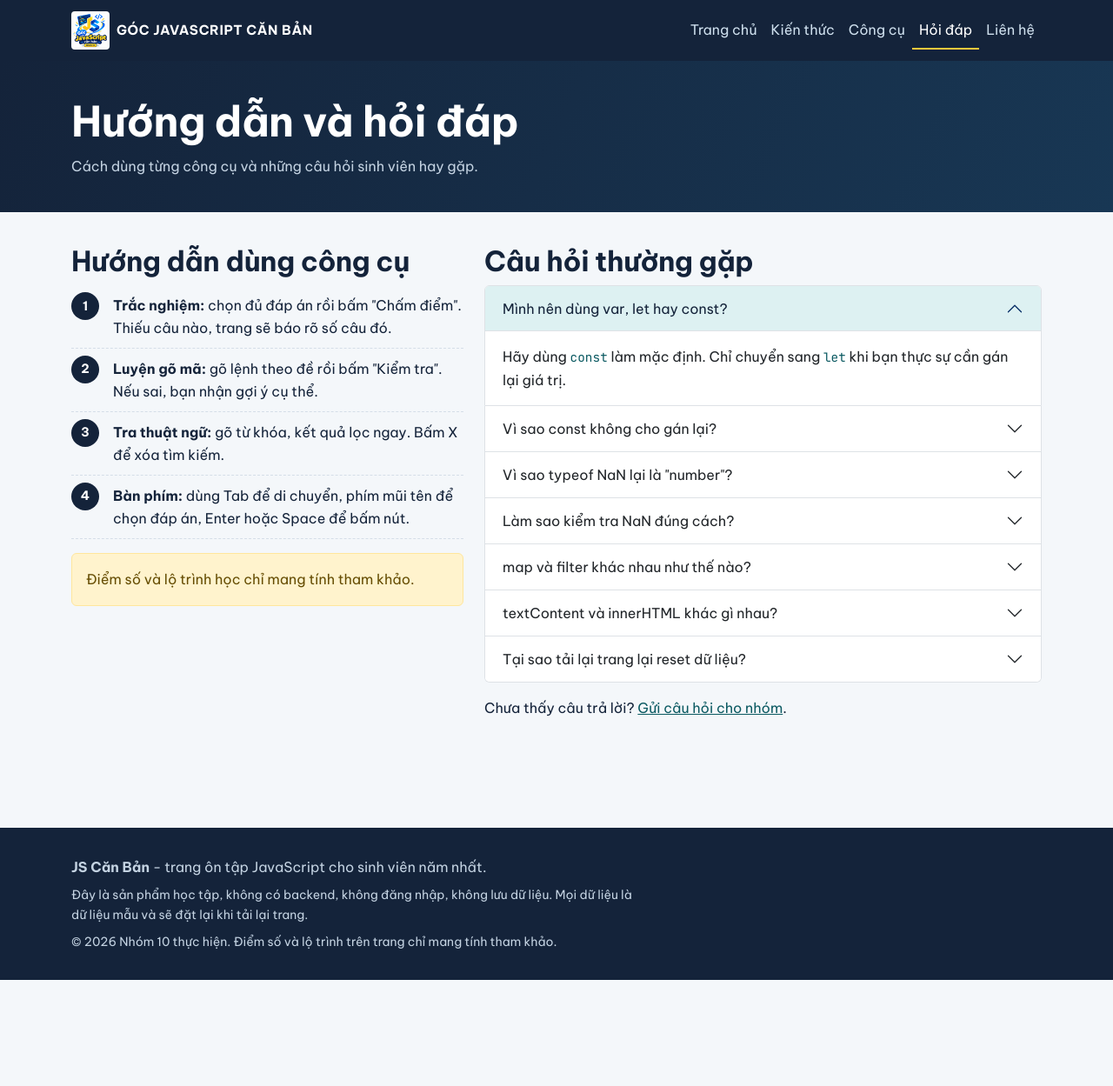
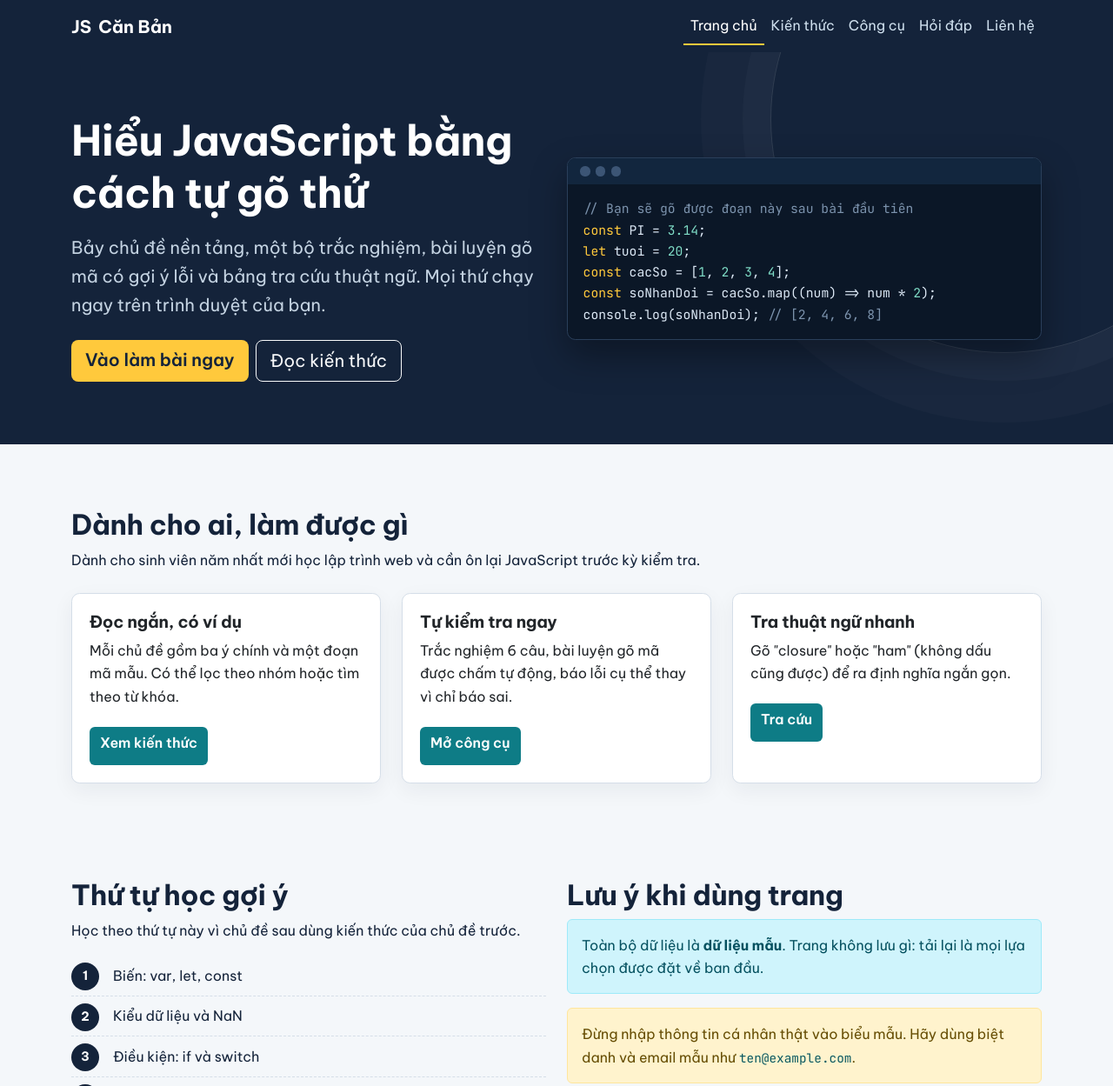
Before and after one commit to hophoang200-ship-it/Goc-Javascript-CanBan, a plain HTML site: page index.html in a window 1280 px wide. Shown: the top 1249 px of the page at 87% size. Before the commit the page ends 1127 px from the top, so only its background shows below. Drawn offline with nearby package versions, Linux system fonts and the light colour scheme.

Commit message:
Update index.html

```diff
--- a/index.html
+++ b/index.html
@@ -3,11 +3,11 @@
 <head>
 <meta charset="UTF-8">
 <meta name="viewport" content="width=device-width, initial-scale=1">
-<title>Hỏi đáp | JS Căn Bản</title>
-<meta name="description" content="Hướng dẫn dùng công cụ và câu hỏi thường gặp về JavaScript căn bản.">
+<title>Trang chủ | JS Căn Bản</title>
+<meta name="description" content="Ôn tập JavaScript căn bản cho sinh viên: kiến thức, trắc nghiệm, luyện gõ mã, tra thuật ngữ.">
 <link rel="preconnect" href="https://fonts.googleapis.com">
 <link rel="preconnect" href="https://fonts.gstatic.com" crossorigin>
-<link href="https://fonts.googleapis.com/css2?family=Be+Vietnam+Pro:wght@400;600;700&family=JetBrains+Mono:wght@400;600&display=swap" rel="stylesheet">
+<link href="https://fonts.googleapis.com/css2?family=Be+Vietnam+Pro:wght@400;600;700&amp;family=JetBrains+Mono:wght@400;600&amp;display=swap" rel="stylesheet">
 <link rel="stylesheet" href="https://cdnjs.cloudflare.com/ajax/libs/bootstrap/5.3.3/css/bootstrap.min.css">
 <link rel="stylesheet" href="styles.css">
 </head>
@@ -16,88 +16,130 @@
 <header>
   <nav class="navbar navbar-expand-md site-nav" aria-label="Điều hướng chính">
     <div class="container">
-      <a class="navbar-brand" href="index.html">
-      <img class="brand-logo" src="anhlogonhom10.png" alt="JS Căn Bản">
-      <span class="brand-team">GÓC JAVASCRIPT CĂN BẢN</span>
-      </a>
+      <a class="navbar-brand" href="index.html"><span class="brand-mark">JS</span> Căn Bản</a>
       <button class="navbar-toggler" type="button" data-bs-toggle="collapse" data-bs-target="#menu-chinh" aria-controls="menu-chinh" aria-expanded="false" aria-label="Mở menu">
         <span class="navbar-toggler-icon"></span>
       </button>
       <div class="collapse navbar-collapse" id="menu-chinh">
-        <ul class="navbar-nav ms-auto"><li class="nav-item"><a class="nav-link" href="index.html">Trang chủ</a></li><li class="nav-item"><a class="nav-link" href="kien-thuc.html">Kiến thức</a></li><li class="nav-item"><a class="nav-link" href="cong-cu.html">Công cụ</a></li><li class="nav-item"><a class="nav-link active" href="hoi-dap.html" aria-current="page">Hỏi đáp</a></li><li class="nav-item"><a class="nav-link" href="lien-he.html">Liên hệ</a></li></ul>
+        <ul class="navbar-nav ms-auto"><li class="nav-item"><a class="nav-link active" href="index.html" aria-current="page">Trang chủ</a></li><li class="nav-item"><a class="nav-link" href="kien-thuc.html">Kiến thức</a></li><li class="nav-item"><a class="nav-link" href="cong-cu.html">Công cụ</a></li><li class="nav-item"><a class="nav-link" href="hoi-dap.html">Hỏi đáp</a></li><li class="nav-item"><a class="nav-link" href="lien-he.html">Liên hệ</a></li></ul>
       </div>
     </div>
   </nav>
 </header>
 <main id="noi-dung-chinh">
 
-<div class="tieu-de-trang"><div class="container">
-  <h1>Hướng dẫn và hỏi đáp</h1>
-  <p>Cách dùng từng công cụ và những câu hỏi sinh viên hay gặp.</p>
-</div></div>
-
-<section class="khoi-tight" aria-labelledby="tieu-de-huong-dan">
+<section class="hero" aria-labelledby="tieu-de-hero">
   <div class="container">
-    <div class="row g-4">
-      <div class="col-lg-5">
-        <h2 id="tieu-de-huong-dan">Hướng dẫn dùng công cụ</h2>
-        <ol class="lo-trinh">
-          <li><strong>Trắc nghiệm:</strong> chọn đủ đáp án rồi bấm "Chấm điểm". Thiếu câu nào, trang sẽ báo rõ số câu đó.</li>
-          <li><strong>Luyện gõ mã:</strong> gõ lệnh theo đề rồi bấm "Kiểm tra". Nếu sai, bạn nhận gợi ý cụ thể.</li>
-          <li><strong>Tra thuật ngữ:</strong> gõ từ khóa, kết quả lọc ngay. Bấm X để xóa tìm kiếm.</li>
-          <li><strong>Bàn phím:</strong> dùng Tab để di chuyển, phím mũi tên để chọn đáp án, Enter hoặc Space để bấm nút.</li>
-        </ol>
-        <div class="alert alert-warning" role="alert">Điểm số và lộ trình học chỉ mang tính tham khảo.</div>
+    <div class="row align-items-center g-4">
+      <div class="col-lg-6">
+        <h1 id="tieu-de-hero">Hiểu JavaScript bằng cách tự gõ thử</h1>
+        <p class="lead mt-3">Bảy chủ đề nền tảng, một bộ trắc nghiệm, bài luyện gõ mã có gợi ý lỗi và bảng tra cứu thuật ngữ. Mọi thứ chạy ngay trên trình duyệt của bạn.</p>
+        <div class="d-flex flex-wrap gap-2 mt-4">
+          <a class="btn btn-chinh btn-lg" href="cong-cu.html">Vào làm bài ngay</a>
+          <a class="btn btn-outline-light btn-lg" href="kien-thuc.html">Đọc kiến thức</a>
+        </div>
       </div>
-      <div class="col-lg-7">
-        <h2>Câu hỏi thường gặp</h2>
-        <div class="accordion" id="faq-accordion">
-          <div class="accordion-item">
-            <h3 class="accordion-header"><button class="accordion-button" type="button" data-bs-toggle="collapse" data-bs-target="#faq1" aria-expanded="true" aria-controls="faq1">Mình nên dùng var, let hay const?</button></h3>
-            <div id="faq1" class="accordion-collapse collapse show" data-bs-parent="#faq-accordion"><div class="accordion-body">Hãy dùng <code>const</code> làm mặc định. Chỉ chuyển sang <code>let</code> khi bạn thực sự cần gán lại giá trị.</div></div>
-          </div>
-          <div class="accordion-item">
-            <h3 class="accordion-header"><button class="accordion-button collapsed" type="button" data-bs-toggle="collapse" data-bs-target="#faq2" aria-expanded="false" aria-controls="faq2">Vì sao const không cho gán lại?</button></h3>
-            <div id="faq2" class="accordion-collapse collapse" data-bs-parent="#faq-accordion"><div class="accordion-body"><code>const</code> chỉ khóa việc gán lại tên biến. Nếu giá trị là đối tượng hoặc mảng, nội dung bên trong vẫn có thể thay đổi nếu bạn sửa phần tử.</div></div>
-          </div>
-          <div class="accordion-item">
-            <h3 class="accordion-header"><button class="accordion-button collapsed" type="button" data-bs-toggle="collapse" data-bs-target="#faq3" aria-expanded="false" aria-controls="faq3">Vì sao typeof NaN lại là "number"?</button></h3>
-            <div id="faq3" class="accordion-collapse collapse" data-bs-parent="#faq-accordion"><div class="accordion-body">Đó là lỗi lịch sử của JavaScript. <code>NaN</code> là một giá trị số, nhưng không thể dùng phép so sánh bình thường để kiểm tra.</div></div>
-          </div>
-          <div class="accordion-item">
-            <h3 class="accordion-header"><button class="accordion-button collapsed" type="button" data-bs-toggle="collapse" data-bs-target="#faq4" aria-expanded="false" aria-controls="faq4">Làm sao kiểm tra NaN đúng cách?</button></h3>
-            <div id="faq4" class="accordion-collapse collapse" data-bs-parent="#faq-accordion"><div class="accordion-body"><code>NaN</code> không bằng chính nó nên <code>x === NaN</code> luôn sai. Bạn nên dùng <code>Number.isNaN(x)</code> hoặc <code>Number.isFinite(x)</code> khi cần.</div></div>
-          </div>
-          <div class="accordion-item">
-            <h3 class="accordion-header"><button class="accordion-button collapsed" type="button" data-bs-toggle="collapse" data-bs-target="#faq5" aria-expanded="false" aria-controls="faq5">map và filter khác nhau như thế nào?</button></h3>
-            <div id="faq5" class="accordion-collapse collapse" data-bs-parent="#faq-accordion"><div class="accordion-body"><code>map</code> biến đổi từng phần tử và trả về mảng mới cùng kích thước. <code>filter</code> giữ lại các phần tử thỏa điều kiện và có thể làm nhỏ mảng đi.</div></div>
-          </div>
-          <div class="accordion-item">
-            <h3 class="accordion-header"><button class="accordion-button collapsed" type="button" data-bs-toggle="collapse" data-bs-target="#faq6" aria-expanded="false" aria-controls="faq6">textContent và innerHTML khác gì nhau?</button></h3>
-            <div id="faq6" class="accordion-collapse collapse" data-bs-parent="#faq-accordion"><div class="accordion-body">Mặc định dùng <code>textContent</code> vì an toàn trước XSS. Chỉ dùng <code>innerHTML</code> khi bạn thật sự muốn chèn HTML và hiểu rõ rủi ro.</div></div>
-          </div>
-          <div class="accordion-item">
-            <h3 class="accordion-header"><button class="accordion-button collapsed" type="button" data-bs-toggle="collapse" data-bs-target="#faq7" aria-expanded="false" aria-controls="faq7">Tại sao tải lại trang lại reset dữ liệu?</button></h3>
-            <div id="faq7" class="accordion-collapse collapse" data-bs-parent="#faq-accordion"><div class="accordion-body">Website được thiết kế không lưu dữ liệu (không localStorage, cookie hay backend). Tải lại là đặt lại trạng thái ban đầu, đúng như mục đích ôn tập.</div></div>
-          </div>
+      <div class="col-lg-6">
+        <div class="cua-so-code" aria-hidden="true">
+          <div class="thanh"><span></span><span></span><span></span></div>
+<pre><span class="tk-cm">// Bạn sẽ gõ được đoạn này sau bài đầu tiên</span>
+<span class="tk-kw">const</span> PI = <span class="tk-str">3.14</span>;
+<span class="tk-kw">let</span> tuoi = <span class="tk-str">20</span>;
+<span class="tk-kw">const</span> cacSo = [<span class="tk-str">1</span>, <span class="tk-str">2</span>, <span class="tk-str">3</span>, <span class="tk-str">4</span>];
+<span class="tk-kw">const</span> soNhanDoi = cacSo.map((num) =&gt; num * <span class="tk-str">2</span>);
+console.log(soNhanDoi); <span class="tk-cm">// [2, 4, 6, 8]</span></pre>
         </div>
-        <p class="mt-3">Chưa thấy câu trả lời? <a href="lien-he.html">Gửi câu hỏi cho nhóm</a>.</p>
       </div>
     </div>
   </div>
 </section>
 
+<section class="khoi" aria-labelledby="tieu-de-tinh-nang">
+  <div class="container">
+    <h2 id="tieu-de-tinh-nang" class="mb-2">Dành cho ai, làm được gì</h2>
+    <p class="mb-4">Dành cho sinh viên năm nhất mới học lập trình web và cần ôn lại JavaScript trước kỳ kiểm tra.</p>
+    <div class="row g-4">
+      <div class="col-md-4">
+        <article class="card the"><div class="card-body">
+          <h3>Đọc ngắn, có ví dụ</h3>
+          <p>Mỗi chủ đề gồm ba ý chính và một đoạn mã mẫu. Có thể lọc theo nhóm hoặc tìm theo từ khóa.</p>
+          <a href="kien-thuc.html" class="btn btn-xanh">Xem kiến thức</a>
+        </div></article>
+      </div>
+      <div class="col-md-4">
+        <article class="card the"><div class="card-body">
+          <h3>Tự kiểm tra ngay</h3>
+          <p>Trắc nghiệm 6 câu, bài luyện gõ mã được chấm tự động, báo lỗi cụ thể thay vì chỉ báo sai.</p>
+          <a href="cong-cu.html" class="btn btn-xanh">Mở công cụ</a>
+        </div></article>
+      </div>
+      <div class="col-md-4">
+        <article class="card the"><div class="card-body">
+          <h3>Tra thuật ngữ nhanh</h3>
+          <p>Gõ "closure" hoặc "ham" (không dấu cũng được) để ra định nghĩa ngắn gọn.</p>
+          <a href="cong-cu.html" class="btn btn-xanh">Tra cứu</a>
+        </div></article>
+      </div>
+    </div>
+  </div>
+</section>
+
+<section class="khoi-tight" aria-labelledby="tieu-de-lo-trinh">
+  <div class="container">
+    <div class="row g-4">
+      <div class="col-lg-6">
+        <h2 id="tieu-de-lo-trinh">Thứ tự học gợi ý</h2>
+        <p>Học theo thứ tự này vì chủ đề sau dùng kiến thức của chủ đề trước.</p>
+        <ol class="lo-trinh">
+          <li>Biến: var, let, const</li>
+          <li>Kiểu dữ liệu và NaN</li>
+          <li>Điều kiện: if và switch</li>
+          <li>Vòng lặp: for, while</li>
+          <li>Hàm và hàm mũi tên</li>
+          <li>Mảng: push, map, filter</li>
+          <li>DOM: chọn và sửa phần tử</li>
+        </ol>
+      </div>
+      <div class="col-lg-6">
+        <h2>Lưu ý khi dùng trang</h2>
+        <div class="alert alert-info" role="alert">Toàn bộ dữ liệu là <strong>dữ liệu mẫu</strong>. Trang không lưu gì: tải lại là mọi lựa chọn được đặt về ban đầu.</div>
+        <div class="alert alert-warning" role="alert">Đừng nhập thông tin cá nhân thật vào biểu mẫu. Hãy dùng biệt danh và email mẫu như <code>ten@example.com</code>.</div>
+        <button type="button" class="btn btn-xanh" data-bs-toggle="modal" data-bs-target="#modalHuongDan">Cách dùng nhanh trong 30 giây</button>
+      </div>
+    </div>
+  </div>
+</section>
+
+<div class="modal fade" id="modalHuongDan" tabindex="-1" aria-labelledby="modalHuongDanTitle" aria-hidden="true">
+  <div class="modal-dialog modal-dialog-centered">
+    <div class="modal-content">
+      <div class="modal-header">
+        <h2 class="modal-title fs-5" id="modalHuongDanTitle">Cách dùng nhanh</h2>
+        <button type="button" class="btn-close" data-bs-dismiss="modal" aria-label="Đóng"></button>
+      </div>
+      <div class="modal-body">
+        <ol>
+          <li>Vào trang <strong>Kiến thức</strong>, mở "Xem ví dụ mã" ở chủ đề bạn đang học.</li>
+          <li>Sang trang <strong>Công cụ</strong>, bấm "Dùng thử" để xem mỗi công cụ hoạt động.</li>
+          <li>Bấm "Làm lại" hoặc "Xóa" bất cứ lúc nào để đặt lại.</li>
+        </ol>
+      </div>
+      <div class="modal-footer"><button type="button" class="btn btn-xanh" data-bs-dismiss="modal">Đã hiểu</button></div>
+    </div>
+  </div>
+</div>
+
 </main>
 <footer class="site-footer">
   <div class="container">
     <p class="mb-2"><strong>JS Căn Bản</strong> - trang ôn tập JavaScript cho sinh viên năm nhất.</p>
-    <small>Đây là sản phẩm học tập, không có backend, không đăng nhập, không lưu dữ liệu. Mọi dữ liệu là dữ liệu mẫu và sẽ đặt lại khi tải lại trang.</small>
+    <small>Đây là sản phẩm học tập, không có backend, không đăng nhập, không lưu dữ liệu. Mọi dữ liệu là dữ liệu mẫu và sẽ đặt lại khi tải lại trang. Nguồn tài nguyên xem trong <code>SOURCES.md</code>.</small>
     <small class="mt-2">&copy; <span id="nam-hien-tai">2026</span> Nhóm 10 thực hiện. Điểm số và lộ trình trên trang chỉ mang tính tham khảo.</small>
   </div>
 </footer>
 <script src="https://cdnjs.cloudflare.com/ajax/libs/jquery/3.7.1/jquery.min.js"></script>
 <script src="https://cdnjs.cloudflare.com/ajax/libs/bootstrap/5.3.3/js/bootstrap.bundle.min.js"></script>
-<script src="data.js"></script>
-<script src="main.js"></script>
+<script src="js/data.js"></script>
+<script src="js/main.js"></script>
 </body>
 </html>
```
